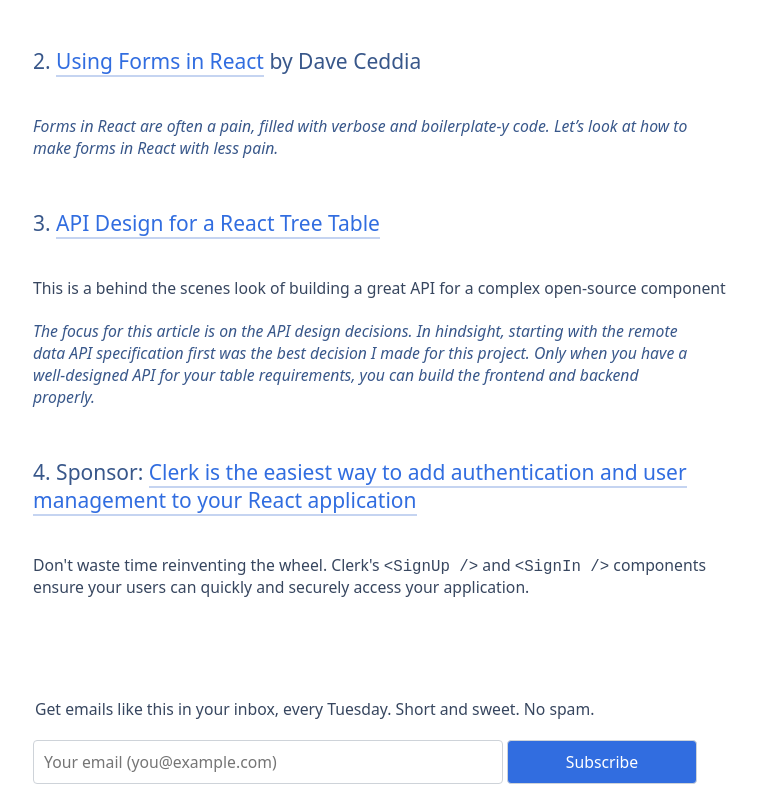
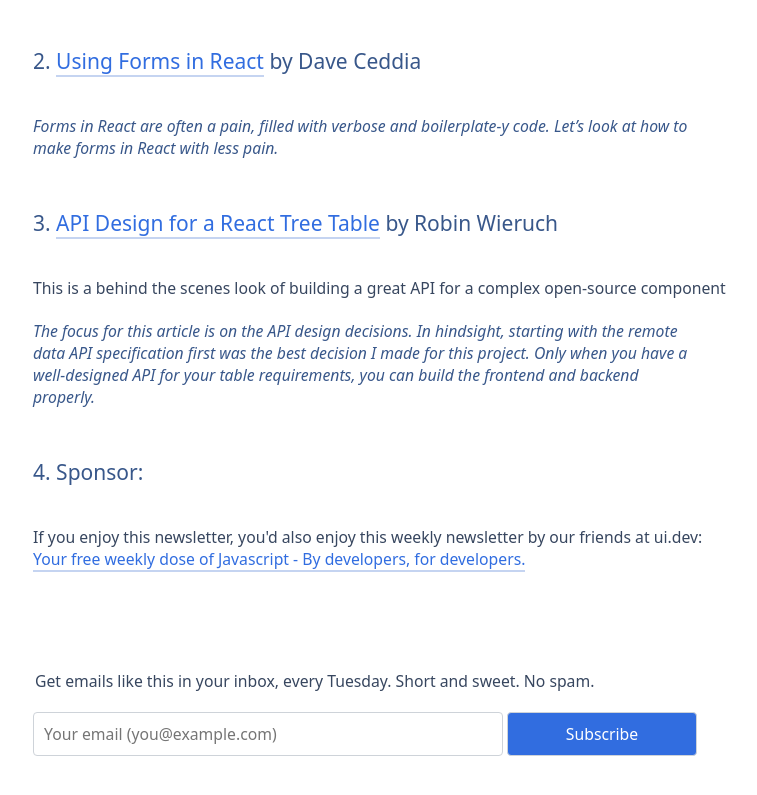
Before and after one commit to siddharthkp/tinyreact.email, a Gatsby site: page /2021-05-25/ in a window 1280 px wide. Shown: the part 419-1214 px from the top of the page, without its empty margins (257-1014 px from the left). Built offline with nearby package versions, Linux system fonts and the light colour scheme; Gatsby itself is replaced by a stand-in of ours.

Commit message:
add name and sponsors

```diff
--- a/content/2021-05-18.md
+++ b/content/2021-05-18.md
@@ -20,3 +20,7 @@
 _Rome_ is an open source toolchain aiming to unify and simplify javascript build tooling. It's a linter, compiler, bundler, and more.
 
 And _Rome Inc._ is now a company built around Rome with $4.5 million in seed funding.
+
+### 4. Sponsor: [Clerk is the easiest way to add authentication and user management to your React application](https://www.clerk.dev/?utm_source=tinyreact&utm_medium=email&utm_campaign=c1)
+
+Don't waste time reinventing the wheel.  Clerk's `<SignUp />` and `<SignIn />` components ensure your users can quickly and securely access your application.
--- a/content/2021-05-25.md
+++ b/content/2021-05-25.md
@@ -11,12 +11,12 @@
 
 > Forms in React are often a pain, filled with verbose and boilerplate-y code. Let’s look at how to make forms in React with less pain.
 
-### 3. [API Design for a React Tree Table](https://www.robinwieruch.de/react-tree-list)
+### 3. [API Design for a React Tree Table](https://www.robinwieruch.de/react-tree-list) by Robin Wieruch
 
 This is a behind the scenes look of building a great API for a complex open-source component
 
 > The focus for this article is on the API design decisions. In hindsight, starting with the remote data API specification first was the best decision I made for this project. Only when you have a well-designed API for your table requirements, you can build the frontend and backend properly.
 
-### 4. Sponsor: [Clerk is the easiest way to add authentication and user management to your React application](https://www.clerk.dev/?utm_source=tinyreact&utm_medium=email&utm_campaign=c1)
+### 4. Sponsor:
 
-Don't waste time reinventing the wheel.  Clerk's `<SignUp />` and `<SignIn />` components ensure your users can quickly and securely access your application.
+If you enjoy this newsletter, you'd also enjoy this weekly newsletter by our friends at ui.dev: [Your free weekly dose of Javascript - By developers, for developers.](https://ui.dev/bytes/?r=sid)
```
